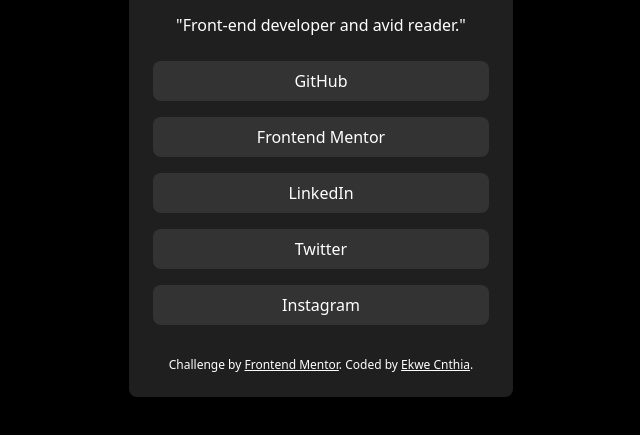
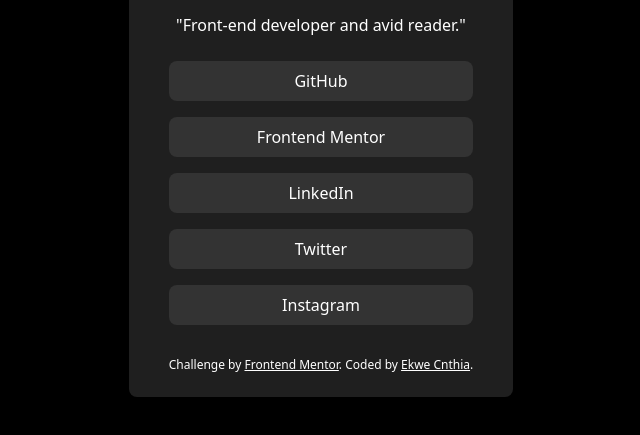
Before and after one commit to Cynt-hia/social-link, a plain HTML site: page index.html in a window 1280 px wide. Shown: the part 317-752 px from the top of the page, without its empty margins (319-959 px from the left). Drawn offline with nearby package versions, Linux system fonts and the light colour scheme.

Commit message:
Updated padding

```diff
--- a/index.html
+++ b/index.html
@@ -25,7 +25,7 @@
     <p class="mb-6 text-center px-4">"Front-end developer and avid reader."</p>
 
 
-    <div class="w-full px-6 space-y-4 mb-8">
+    <div class="w-full px-10 space-y-4 mb-8 ">
       <div class="bg-[hsl(0,0%,20%)] rounded-lg py-2 text-center hover:bg-[hsl(75,94%,57%)] hover:text-black cursor-pointer">GitHub</div>
       <div class="bg-[hsl(0,0%,20%)] rounded-lg py-2 text-center hover:bg-[hsl(75,94%,57%)] hover:text-black cursor-pointer">Frontend Mentor</div>
       <div class="bg-[hsl(0,0%,20%)] rounded-lg py-2 text-center hover:bg-[hsl(75,94%,57%)] hover:text-black cursor-pointer">LinkedIn</div>
```
Also changed, not shown: 1 other file.
